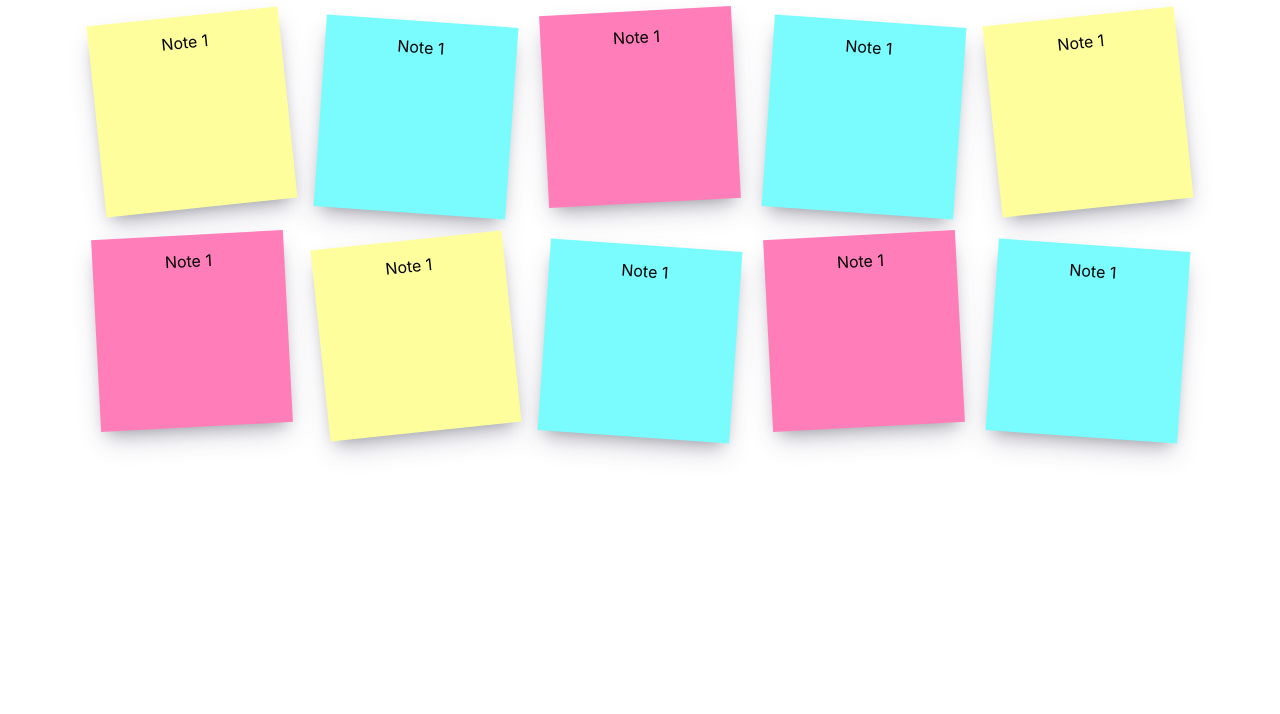
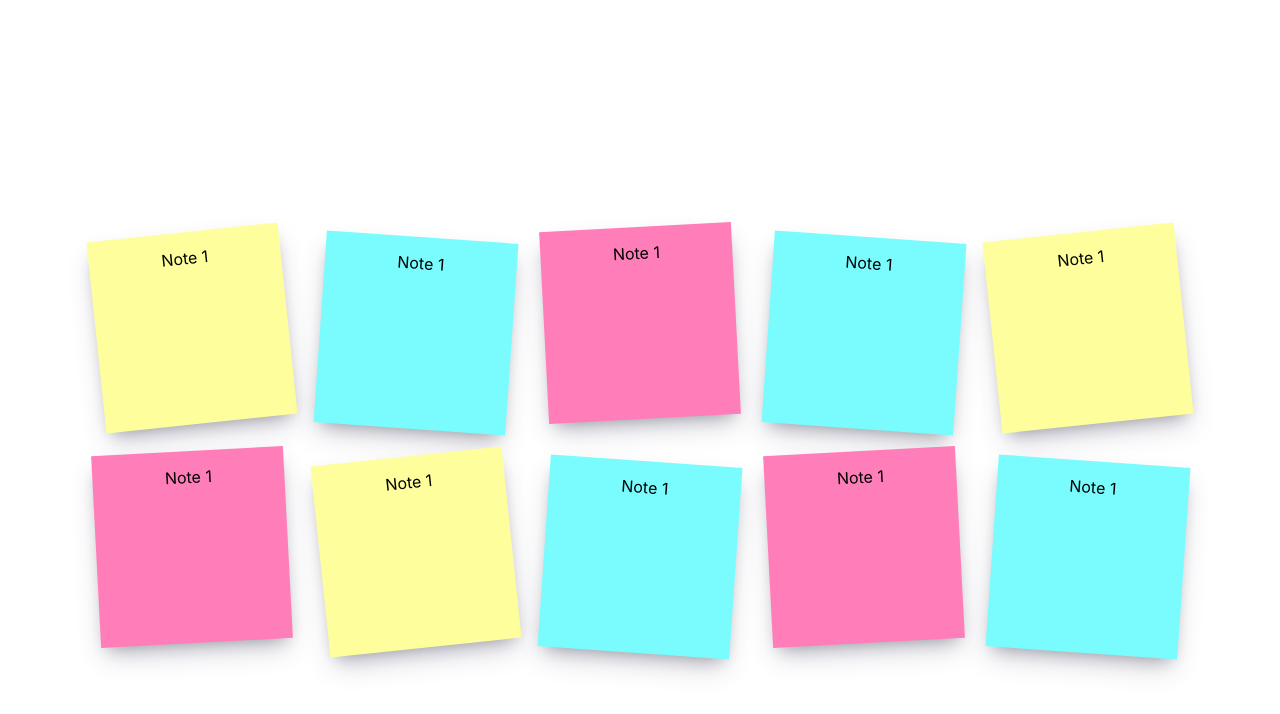
Before and after one commit to iv4nst/mern-course-notes-app-frontend, a React (Create React App) app: page / in a window 1280 px wide. Shown: the top 714 px of the page. Built offline with nearby package versions, Linux system fonts and the light colour scheme.

Commit message:
update styles

```diff
--- a/src/App.css
+++ b/src/App.css
@@ -1,5 +1,12 @@
 .App {
     text-align: center;
+    min-height: 100%;
+    margin-top: 40px;
+    padding-bottom: 60px;
+    width: 100%;
+    display: flex;
+    flex-direction: column;
+    justify-content: center;
 }
 
 .notes-list {
```
